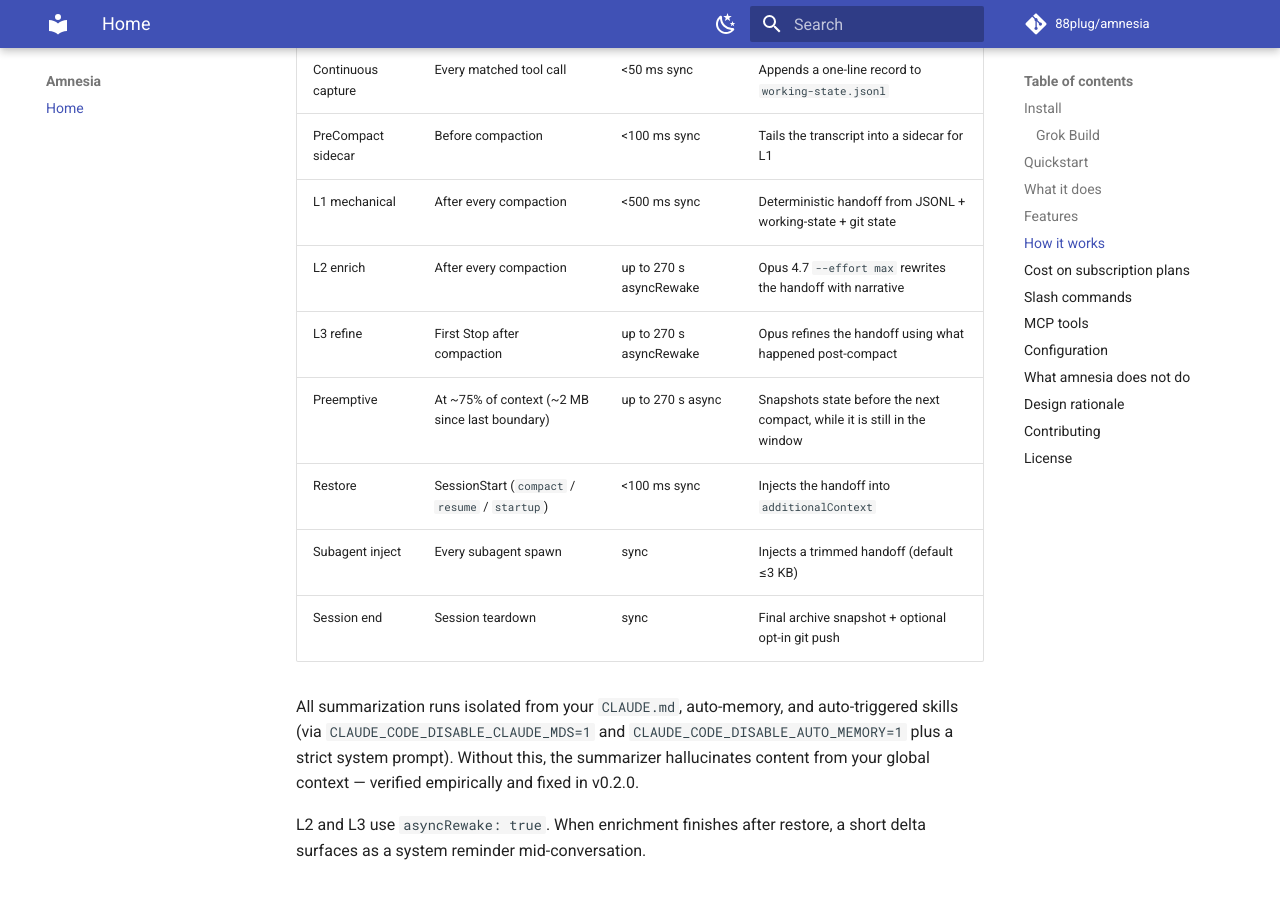
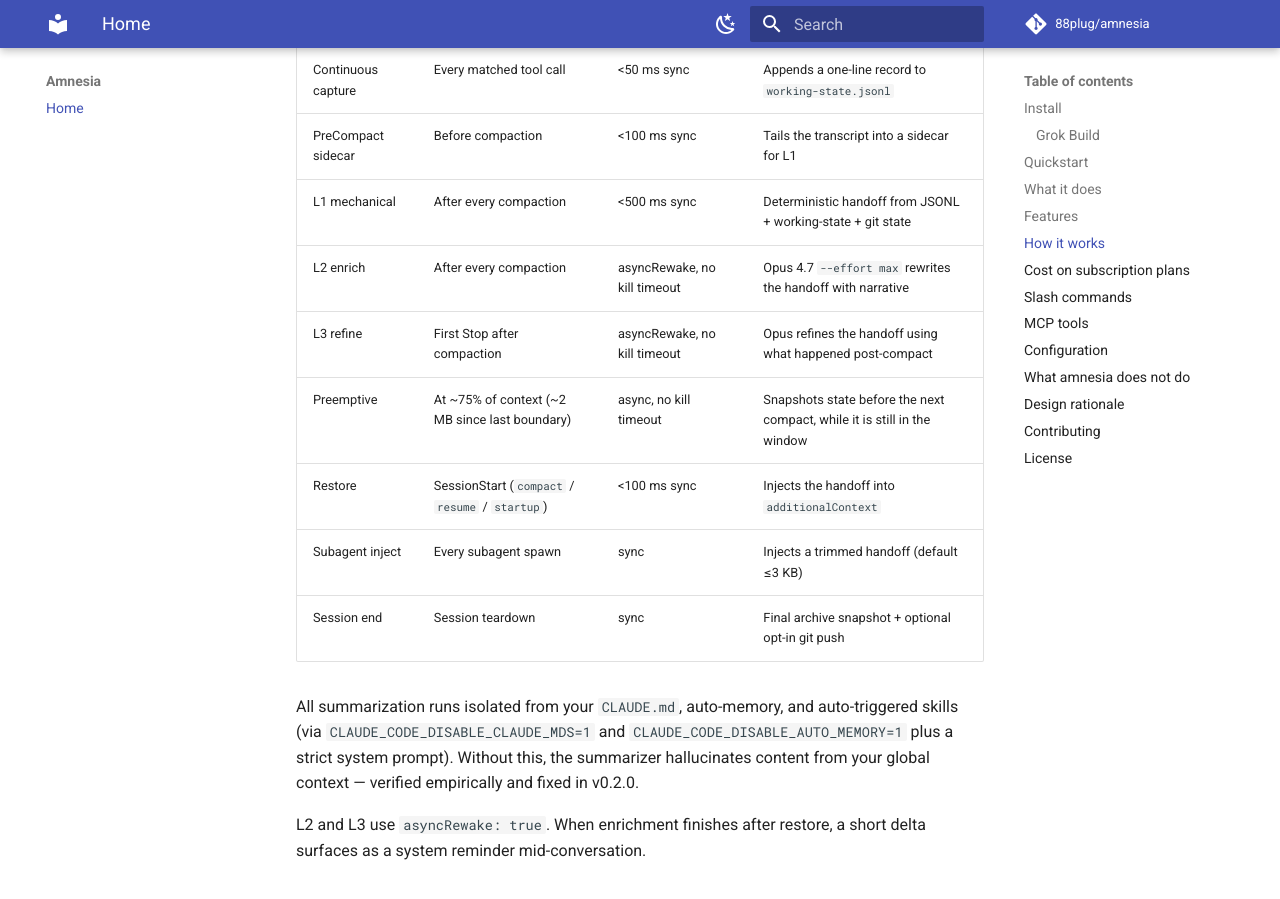
Before and after one commit to 88plug/amnesia, an MkDocs documentation site: the page built from docs/index.md, in a window 1280 px wide and 900 px high, scrolled down 2368 px. Built offline with MkDocs 1.6.1 and Material for MkDocs 9.7.7, drawn with Linux system fonts in a browser that asks for light colours; comment, search, counter and statistics services are not loaded.

Commit message:
fix(hooks): do not kill the handoff summarizer (#7)
A timeout aborted the summarizer and left the previous handoff in place.
Let the run finish, and give the hook a 3600s budget so the harness
does not kill the write.

```diff
--- a/docs/index.md
+++ b/docs/index.md
@@ -79,9 +79,9 @@ amnesia runs as background hooks. Each event is invisible to you.
 | Continuous capture | Every matched tool call | &lt;50 ms sync | Appends a one-line record to `working-state.jsonl` |
 | PreCompact sidecar | Before compaction | &lt;100 ms sync | Tails the transcript into a sidecar for L1 |
 | L1 mechanical | After every compaction | &lt;500 ms sync | Deterministic handoff from JSONL + working-state + git state |
-| L2 enrich | After every compaction | up to 270 s asyncRewake | Opus 4.7 `--effort max` rewrites the handoff with narrative |
-| L3 refine | First Stop after compaction | up to 270 s asyncRewake | Opus refines the handoff using what happened post-compact |
-| Preemptive | At ~75% of context (~2 MB since last boundary) | up to 270 s async | Snapshots state before the next compact, while it is still in the window |
+| L2 enrich | After every compaction | asyncRewake, no kill timeout | Opus 4.7 `--effort max` rewrites the handoff with narrative |
+| L3 refine | First Stop after compaction | asyncRewake, no kill timeout | Opus refines the handoff using what happened post-compact |
+| Preemptive | At ~75% of context (~2 MB since last boundary) | async, no kill timeout | Snapshots state before the next compact, while it is still in the window |
 | Restore | SessionStart (`compact` / `resume` / `startup`) | &lt;100 ms sync | Injects the handoff into `additionalContext` |
 | Subagent inject | Every subagent spawn | sync | Injects a trimmed handoff (default ≤3 KB) |
 | Session end | Session teardown | sync | Final archive snapshot + optional opt-in git push |
```
Also changed, not shown: CHANGELOG.md (+4 -0 lines), README.md (+3 -3 lines), 5 other files.
